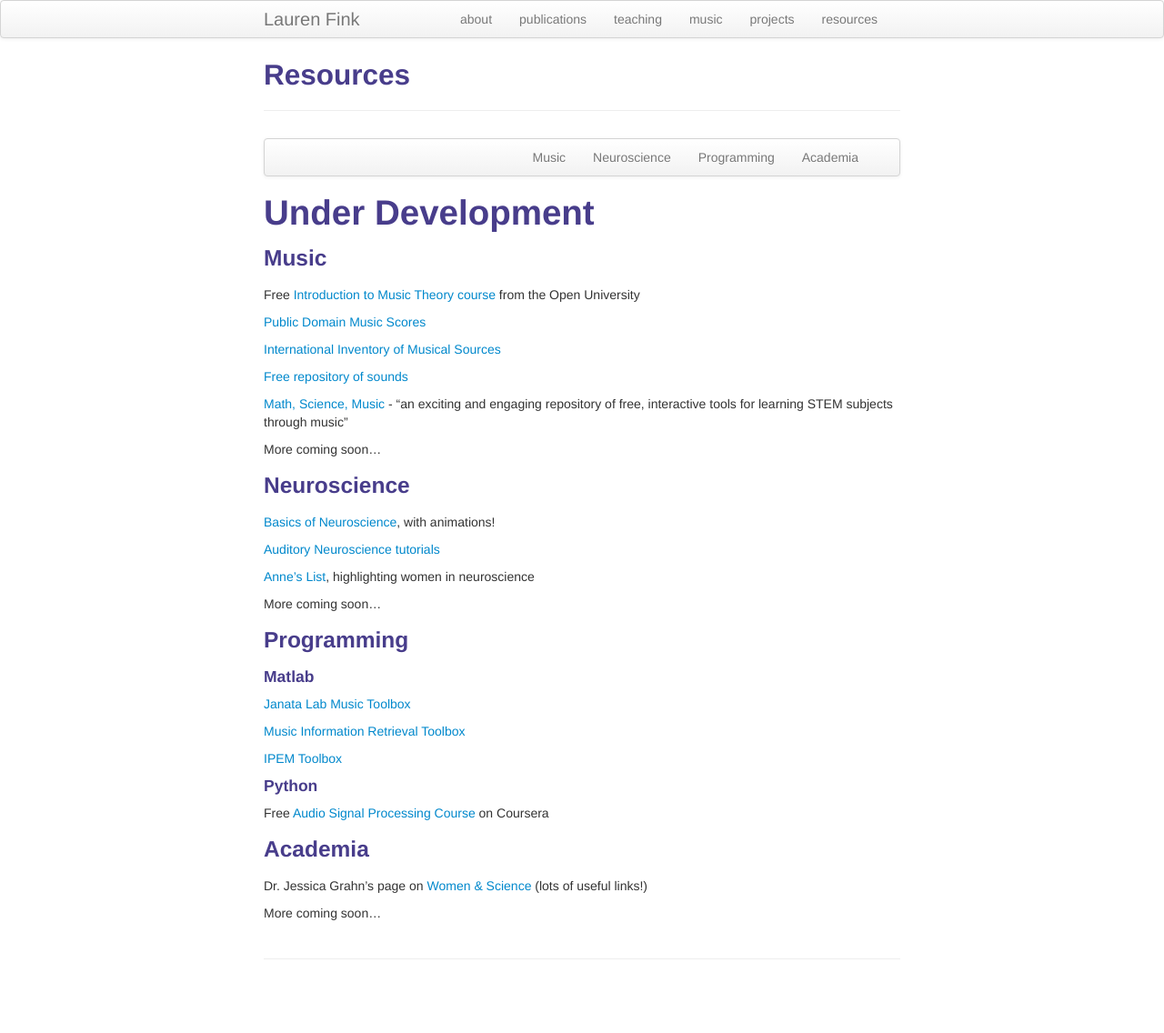
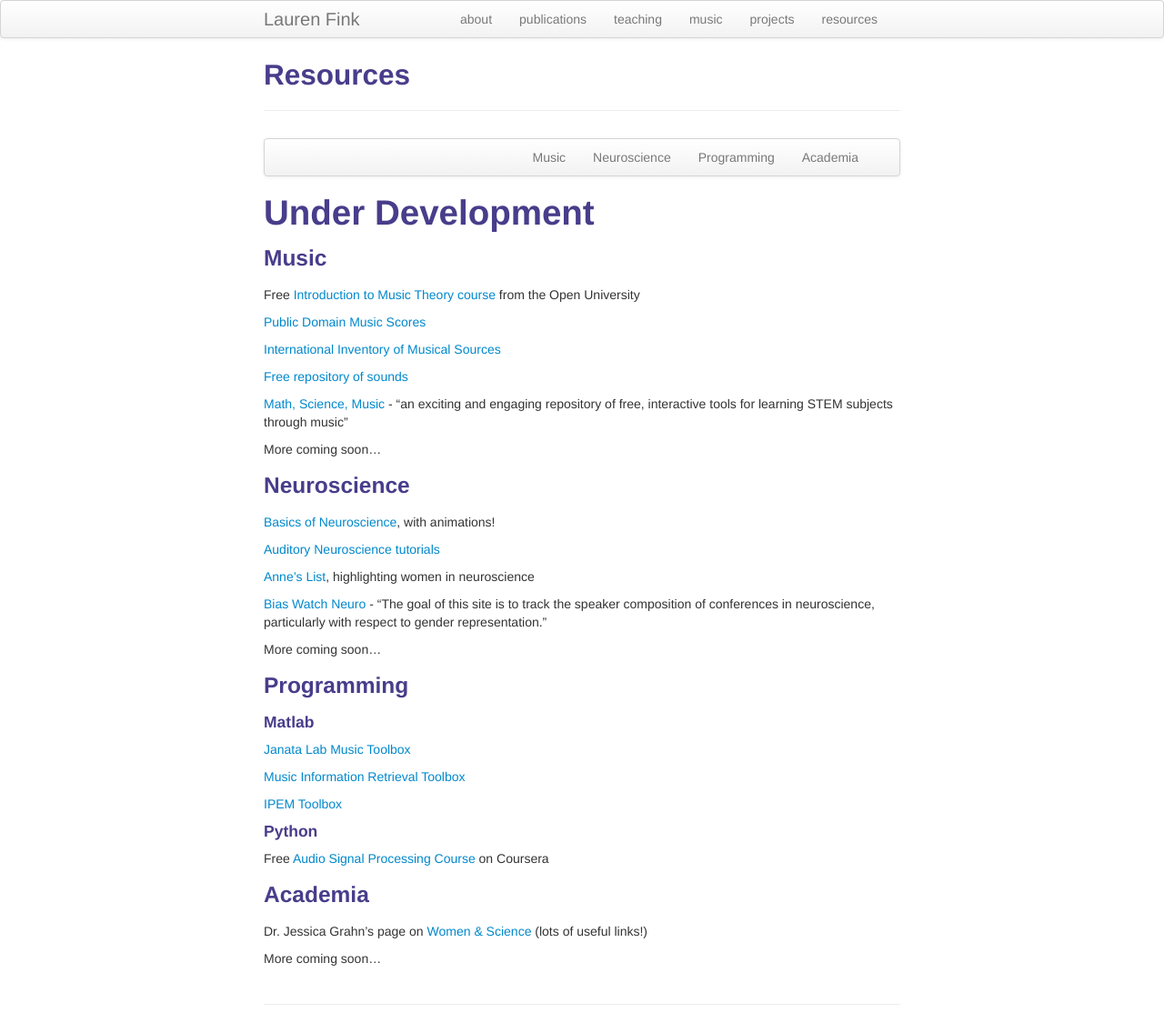
Before and after one commit to lkfink/lkfink.github.io, a Jekyll site: the page built from pages/resources.md, in a window 1280 px wide. Shown: the whole page at 91% size. Built offline with Jekyll 4.4.1, drawn with Linux system fonts in a browser that asks for light colours; before the commit the page ends 1086 px from its top, so only the background shows below that.

Commit message:
Update resources.md

```diff
--- a/pages/resources.md
+++ b/pages/resources.md
@@ -38,6 +38,8 @@ More coming soon...
 
 [Anne's List](https://anneslist.net/){:target="_blank"}, highlighting women in neuroscience
 
+[Bias Watch Neuro](https://biaswatchneuro.com/?wref=bif){:target="_blank"} - "The goal of this site is to track the speaker composition of conferences in neuroscience, particularly with respect to gender representation."
+
 More coming soon...
 
 ### <a name="music"></a>Programming
```
